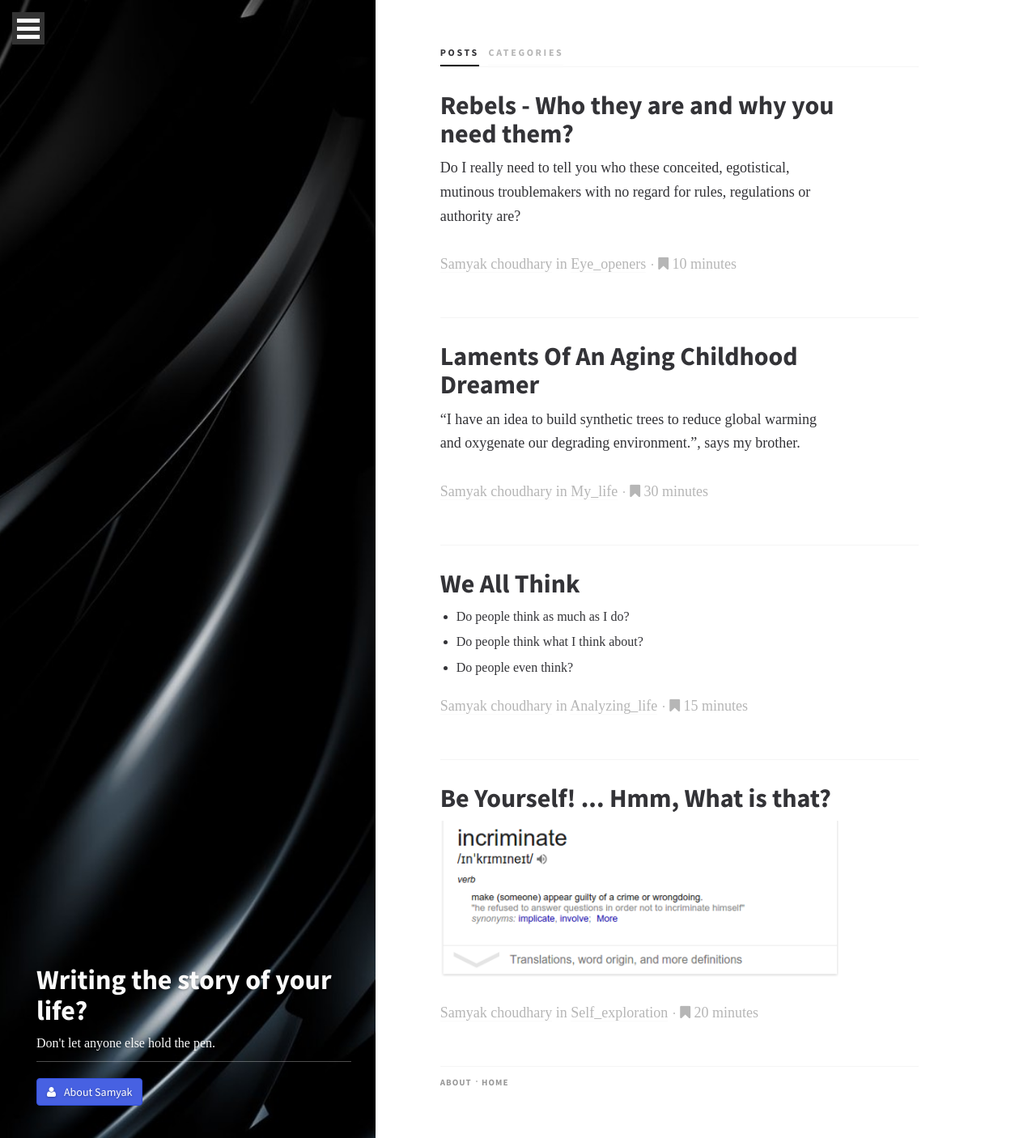
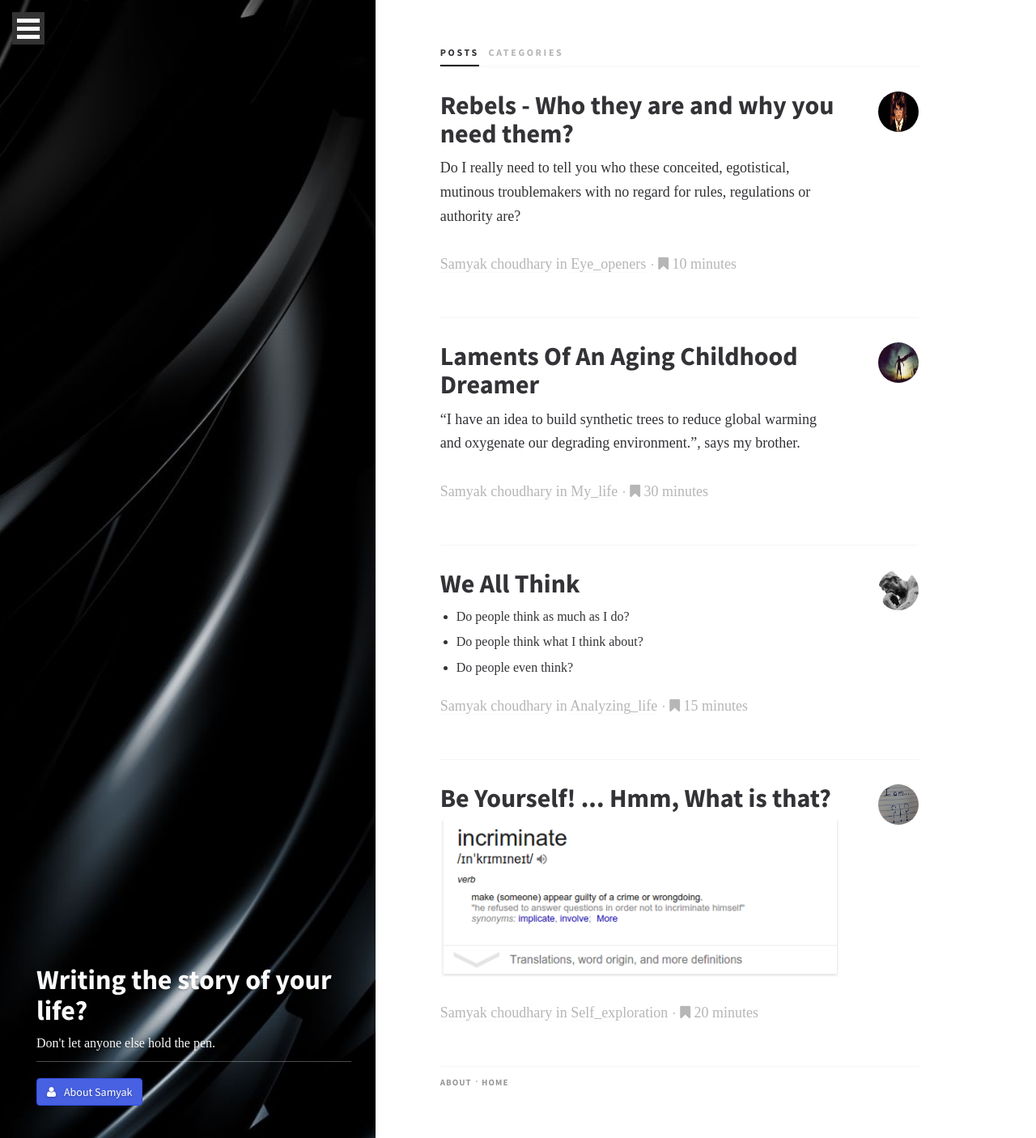
Before and after one commit to samyak45/samyak45.github.io, a Jekyll site: the page built from index.html, in a window 1280 px wide. Shown: the whole page at 81% size. Built offline with Jekyll 4.4.1, drawn with Linux system fonts in a browser that asks for light colours; some web fonts are replaced.

Commit message:
Show square related in navbar beside post

```diff
--- a/_layouts/home.html
+++ b/_layouts/home.html
@@ -28,6 +28,10 @@
             <img src="{{ site.baseurl}}/img/{{ post.author_avatar }}.jpg" class="user-icon user-1" alt="user-image">
         </div>
 -->
+	<div class=" col-xs-2  no-gutter">
+            <img src="{{ site.baseurl}}/img/{{ post.square_related }}.jpg" class="user-icon user-1" alt="user-image">
+        </div>
+
         {% endif %}
 
 
```
